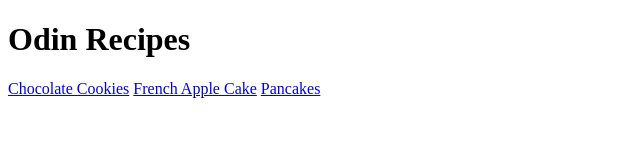
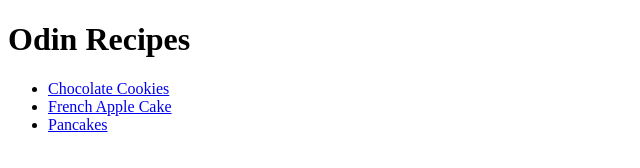
Before and after one commit to VonMint/odin-recipes, a plain HTML site: page index.html in a window 1280 px wide. Shown: the whole page, without its empty margins (0-640 px from the left). Drawn offline with Linux system fonts and the light colour scheme.

Commit message:
Syntax the links in the landing page as a list

```diff
--- a/index.html
+++ b/index.html
@@ -6,8 +6,10 @@
     </head>
     <body>
         <h1>Odin Recipes</h1>
-        <a href="recipes/chocolate-cookies.html">Chocolate Cookies</a>
-        <a href="recipes/apple-cake.html">French Apple Cake</a>
-        <a href="recipes/pancakes.html">Pancakes</a>
+        <ul>
+            <li><a href="recipes/chocolate-cookies.html">Chocolate Cookies</a></li>
+            <li><a href="recipes/apple-cake.html">French Apple Cake</a></li>
+            <li><a href="recipes/pancakes.html">Pancakes</a></li>
+        </ul>
     </body>
 </html>
```
